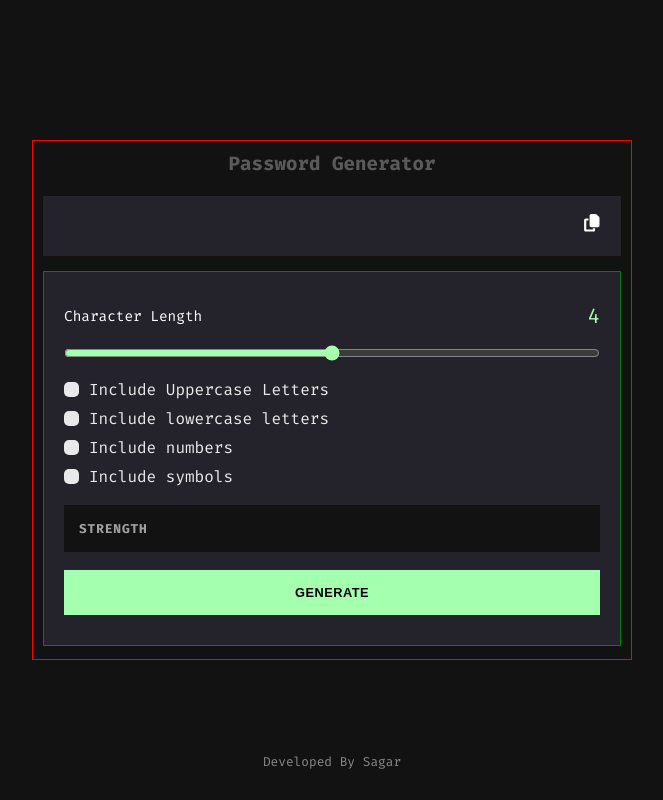
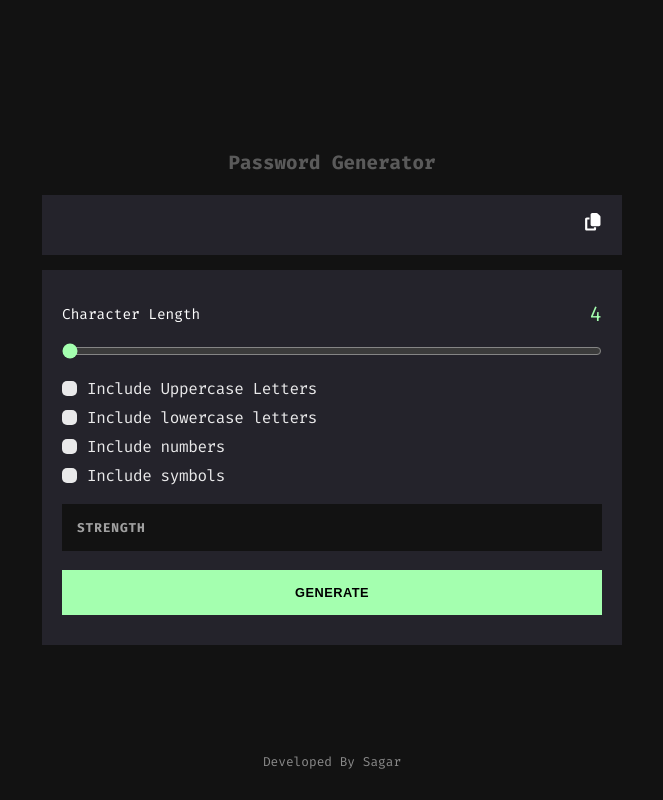
Before and after one commit to sagar-mitra/Frontend-Machine-Coding-, a React (Vite) app in the folder 02-PasswordGenerator/: page / in a window 1280 px wide. Shown: the whole page, without its empty margins (308-971 px from the left). Built offline with nearby package versions, Linux system fonts and the light colour scheme.

Commit message:
Password Generator Done

```diff
--- a/02-PasswordGenerator/src/App.jsx
+++ b/02-PasswordGenerator/src/App.jsx
@@ -6,7 +6,7 @@ import PasswordStrength from "./components/PasswordStrength";
 
 const App = () => {
   const [passLength, setPassLength] = useState(4);
-  const [copied, setCopied] = useState(false)
+  const [copied, setCopied] = useState(false);
 
   const [checkboxData, setCheckBoxData] = useState([
     { title: "Include Uppercase Letters", state: false },
@@ -23,17 +23,17 @@ const App = () => {
 
   // Handle Copy Button
   const handleCopy = () => {
-    navigator.clipboard.writeText(password);
-    setCopied(true)
+    if (password) {
+      navigator.clipboard.writeText(password);
+      setCopied(true);
+    }
 
     setTimeout(() => {
-      setCopied(false)
-    }, 1000)
+      setCopied(false);
+    }, 1300);
   };
 
   const { password, errorMessage, generatePassword } = usePasswordGenerator();
-
-
 
   return (
     <div className="container">
@@ -46,7 +46,13 @@ const App = () => {
         {/* Generate Password Box  */}
         <div className="password-box">
           <h2>{password}</h2>
-          <p>{copied ? "Copied" : <FaCopy onClick={handleCopy} />}</p>
+          {copied ? (
+            <p>copied</p>
+          ) : (
+            <span className="copy-btn">
+              <FaCopy onClick={handleCopy} />
+            </span>
+          )}
         </div>
 
         {/* Lower Part  */}
@@ -58,10 +64,11 @@ const App = () => {
               <label className="pass-length">{passLength}</label>
             </span>
             <input
-            className="slider"
+              className="slider"
               type="range"
               max={16}
               min={4}
+              value={passLength}
               onChange={(e) => setPassLength(e.target.value)}
             />
           </div>
@@ -81,7 +88,7 @@ const App = () => {
           </div>
 
           {/* Strength Box  */}
-          <PasswordStrength password={password}/>
+          <PasswordStrength password={password} />
 
           {/* Error Message */}
           {errorMessage && <div className="errorMessage">{errorMessage}</div>}
@@ -94,9 +101,7 @@ const App = () => {
           </button>
         </div>
       </div>
-      <div className="credit">
-            Developed By Sagar
-      </div>
+      <div className="credit">Developed By Sagar</div>
     </div>
   );
 };
--- a/02-PasswordGenerator/src/index.css
+++ b/02-PasswordGenerator/src/index.css
@@ -29,7 +29,6 @@ body {
 
 .box {
   padding: 10px 10px;
-  border: 1px solid red;
   width: 340px;
   height: 440px;
 }
@@ -59,12 +58,23 @@ body {
 
 .password-box p {
   font-size: 0.8rem;
+  color: var(--secondary-color);
+}
+
+.copy-btn {
+  font-size: 0.8rem;
+  transform: all 0.5s linear;
+}
+
+.copy-btn:hover {
+  color: var(--secondary-color);
+  transform: scale(1.1);
+  cursor: pointer;
 }
 
 .lower-part {
   background-color: var(--card-color);
   padding: 10px 20px;
-  border: 1px solid green;
   height: 310px;
   display: flex;
   flex-direction: column;
@@ -90,12 +100,14 @@ body {
   accent-color: var(--secondary-color);
 }
 
-.slider:hover {
+.slider:active {
   accent-color: var(--secondary-color);
 }
 
-.slider:focus {
+.slider:hover {
   accent-color: var(--secondary-color);
+  border: none;
+  outline: none;
 }
 
 .flex {
@@ -108,6 +120,7 @@ body {
   font-size: 0.7rem;
   opacity: 90%;
   display: flex;
+  letter-spacing: -0.4px;
   flex-direction: column;
   gap: 2px;
 }
@@ -145,9 +158,14 @@ body {
 }
 
 .strength-box h3 {
-  font-size: 0.7rem;
+  font-size: 0.6rem;
   letter-spacing: 0.8px;
   opacity: 0.6;
+}
+
+.strength-box p {
+  font-size: 0.9rem;
+  text-transform: uppercase;
 }
 
 .errorMessage {
@@ -164,6 +182,16 @@ body {
   letter-spacing: 0.5px;
   background-color: var(--secondary-color);
   border: none;
+  transition: all 0.5s linear;
+}
+
+.generate-btn:hover {
+  cursor: pointer;
+  /* transform: scale(0.98); */
+}
+
+.generate-btn:active{
+  transform: scale(0.9);
 }
 
 .credit {
@@ -205,6 +233,10 @@ body {
     font-size: 0.9rem;
   }
 
+  .copy-btn {
+    font-size: 0.9rem;
+  }
+
   .lower-part {
     height: 450px;
     display: flex;
@@ -240,6 +272,10 @@ body {
   .strength-box h3 {
     font-size: 0.8rem;
     letter-spacing: 0.9px;
+  }
+
+  .strength-box p {
+    font-size: 1rem;
   }
 
   .errorMessage {
@@ -280,6 +316,10 @@ body {
     font-size: 1.1rem;
   }
 
+  .copy-btn {
+    font-size: 1.1rem;
+  }
+
   .lower-part {
     height: 375px;
   }
@@ -307,6 +347,11 @@ body {
     letter-spacing: 0.9px;
   }
 
+  .strength-box p {
+    font-size: 1.1rem;
+    letter-spacing: 0.5px;
+  }
+
   .generate-btn {
     padding: 15px 0;
     cursor: pointer;
```
Lines whose indentation alone changed are shown as unchanged.
